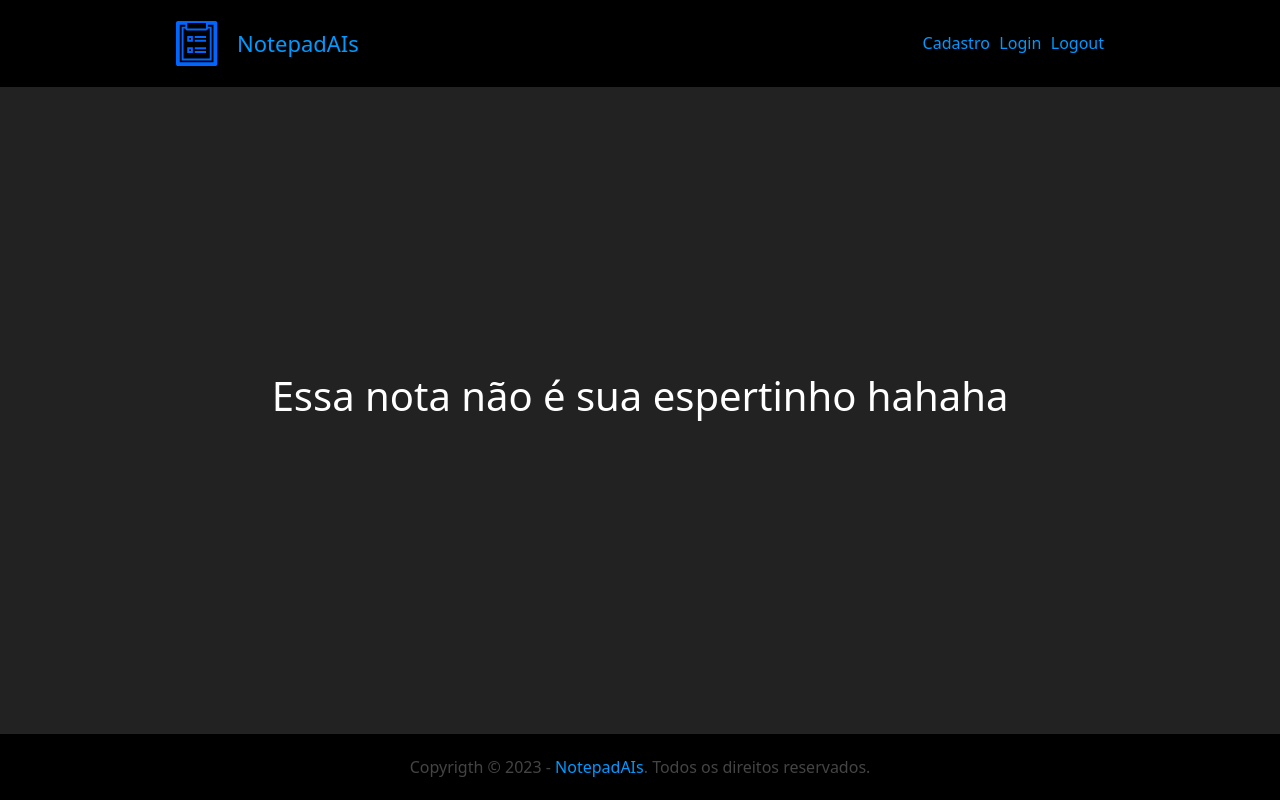
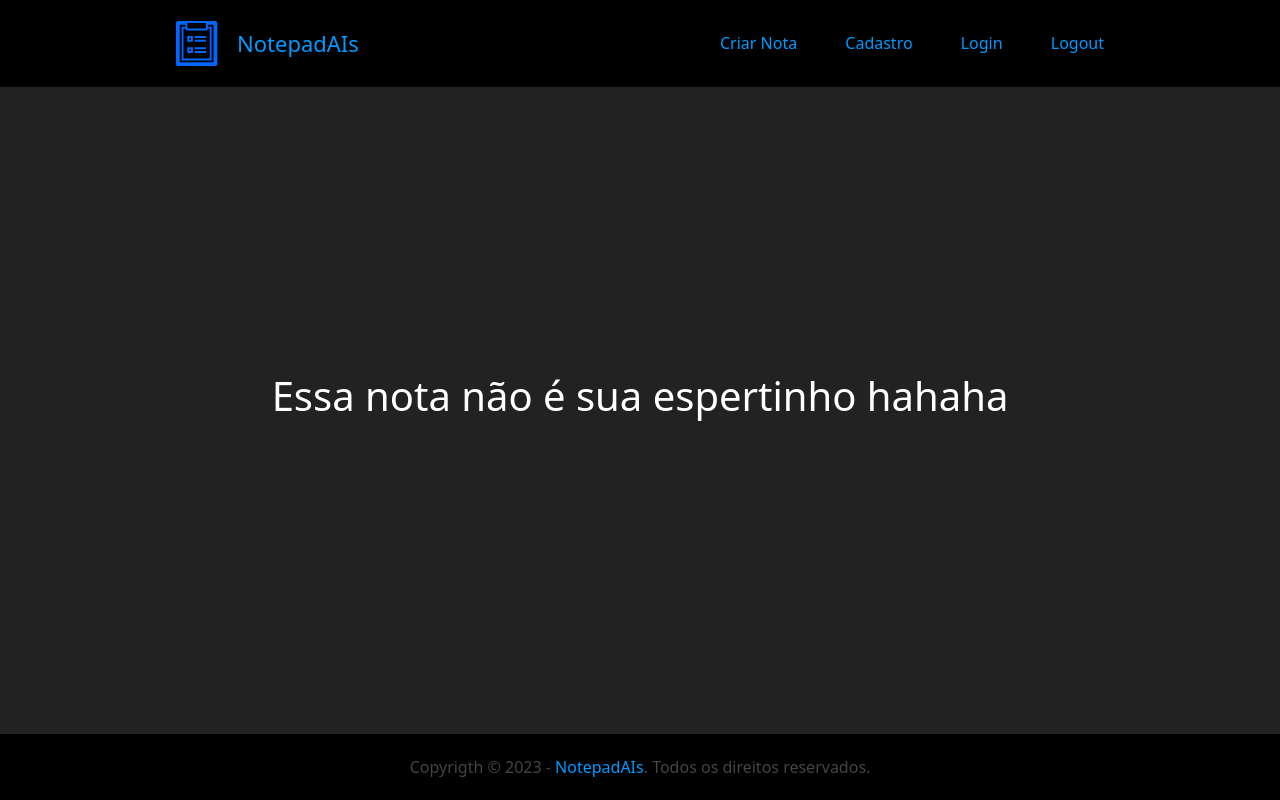
Before and after one commit to IslanP1/bloco-de-notas, a Django app: page /deletar_nota/30/ in a window 1280 px wide. Run offline with Django 4.2, Linux system fonts and the light colour scheme; a user stored in the database is signed in; data comes from the database, SQL or seed files in the repository.

Commit message:
view: mudando botão 'add note' para o menu

```diff
--- a/main/static/css/header.css
+++ b/main/static/css/header.css
@@ -13,7 +13,7 @@ header {
 
 .nav-container {
     display: grid;
-    grid-template-columns: 77% auto;
+    grid-template-columns: auto 26rem;
     align-items: center;
     margin: 0 10rem;
     padding: 1.3rem 1rem;
--- a/main/templates/acoes.html
+++ b/main/templates/acoes.html
@@ -18,7 +18,6 @@
             <h3>Seja bem-vindo {{ user.username }} !!!</h3>
         </div>
         <div class="container-note">
-            <a class="btn btn-primary" href="{% url 'nova_nota' %}">Criar Nota</a>
             {% for nota in notas %}
             <div class="container-card">
                 <div class="cheader">
--- a/main/templates/base.html
+++ b/main/templates/base.html
@@ -26,6 +26,11 @@
             </div>
             <div class="">
                 <ul class="list-navegation">
+                    {% if user.is_authenticated %}
+                    <li class="">
+                        <a class="link" href="{% url 'nova_nota' %}">Criar Nota</a>
+                    </li>
+                    {% endif %}
                     <li class="">
                         <a class="link" href="{% url 'cadastrar' %}">Cadastro</a>
                     </li>
```
